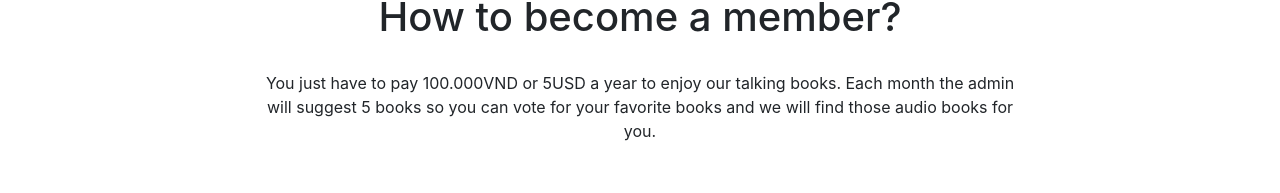
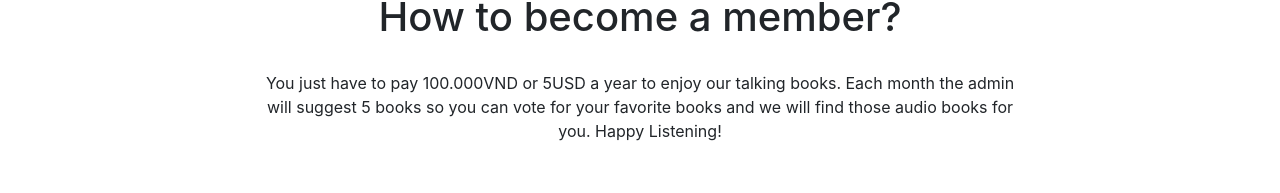
Before and after one commit to initech-cs/TheTalkingBooks-fe-DuongTran, a React (Create React App) app: page /about in a window 1280 px wide. Shown: the part 1146-1339 px from the top of the page. Built offline with nearby package versions, Linux system fonts and the light colour scheme; no server answers.

Commit message:
fix genres

```diff
--- a/src/App.js
+++ b/src/App.js
@@ -59,6 +59,7 @@ function App() {
 
       return;
     }
+
     const res = await fetch("http://localhost:5000/users/me", {
       method: "POST",
       headers: {
--- a/src/pages/About.js
+++ b/src/pages/About.js
@@ -64,7 +64,8 @@ export default function About() {
         <p class="description-item">
           You just have to pay 100.000VND or 5USD a year to enjoy our talking
           books. Each month the admin will suggest 5 books so you can vote for
-          your favorite books and we will find those audio books for you.
+          your favorite books and we will find those audio books for you. Happy
+          Listening!
         </p>
       </div>
     </div>
```
